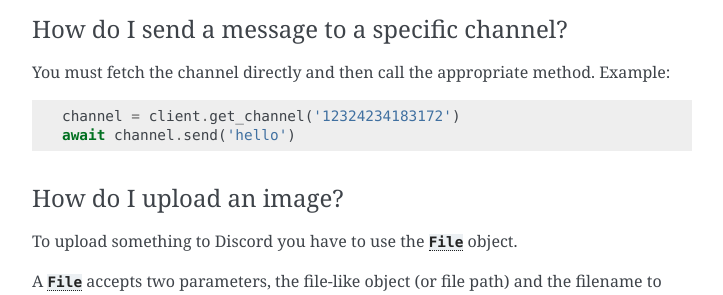
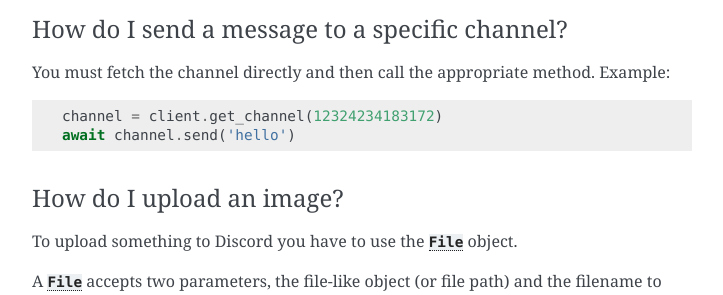
Before and after one commit to spartacus0816/dsbot, a Sphinx documentation site: the page built from docs/faq.rst, in a window 1280 px wide and 900 px high, scrolled down 2621 px. Shown: the part 152-447 px from the top of the window, without its empty margins (388-1111 px from the left). Built offline with Sphinx 7.4.7, drawn with Linux system fonts in a browser that asks for light colours.

Commit message:
Fix FAQ using string for IDs.

```diff
--- a/docs/faq.rst
+++ b/docs/faq.rst
@@ -106,7 +106,7 @@ How do I send a message to a specific channel?
 
 You must fetch the channel directly and then call the appropriate method. Example: ::
 
-    channel = client.get_channel('12324234183172')
+    channel = client.get_channel(12324234183172)
     await channel.send('hello')
 
 How do I upload an image?
```
